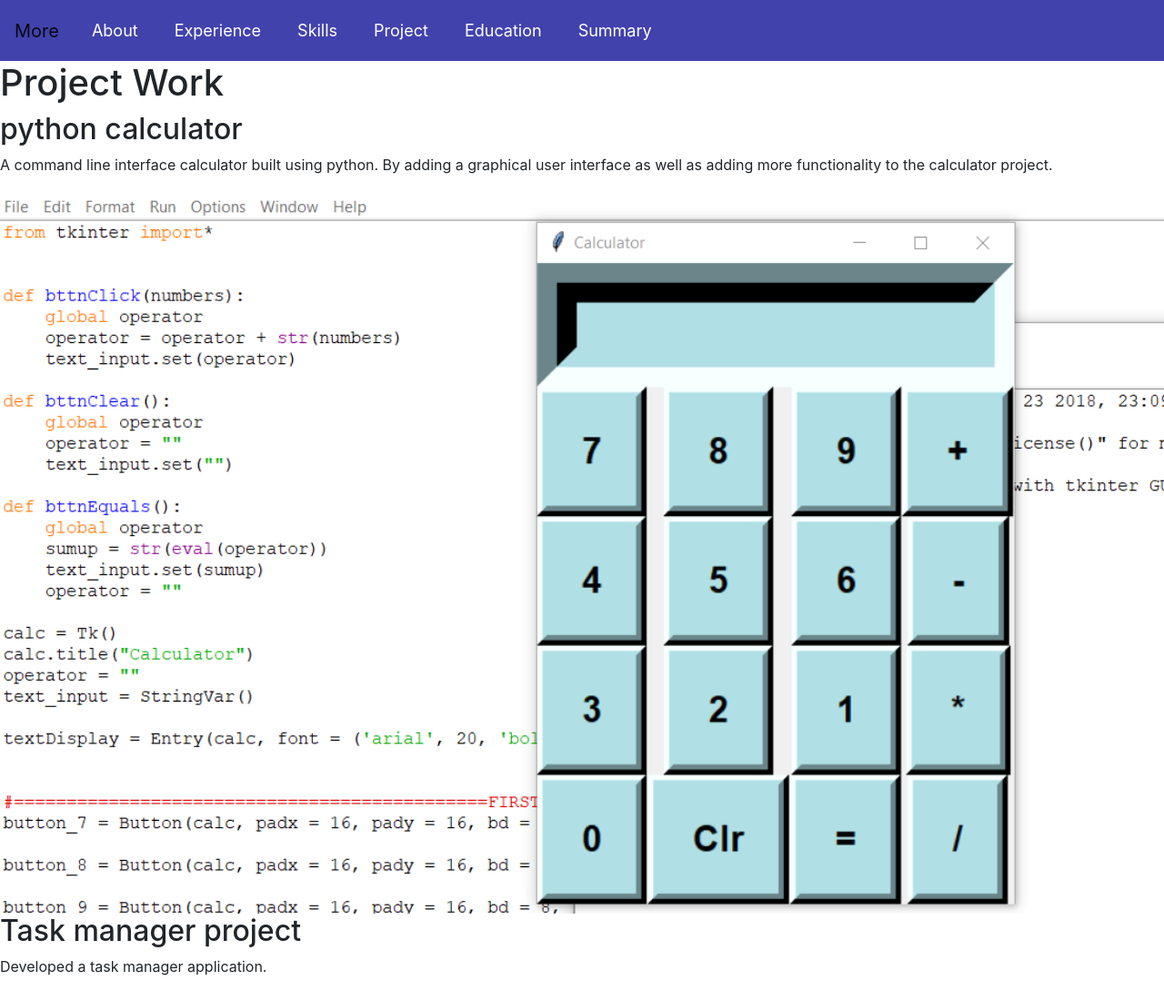
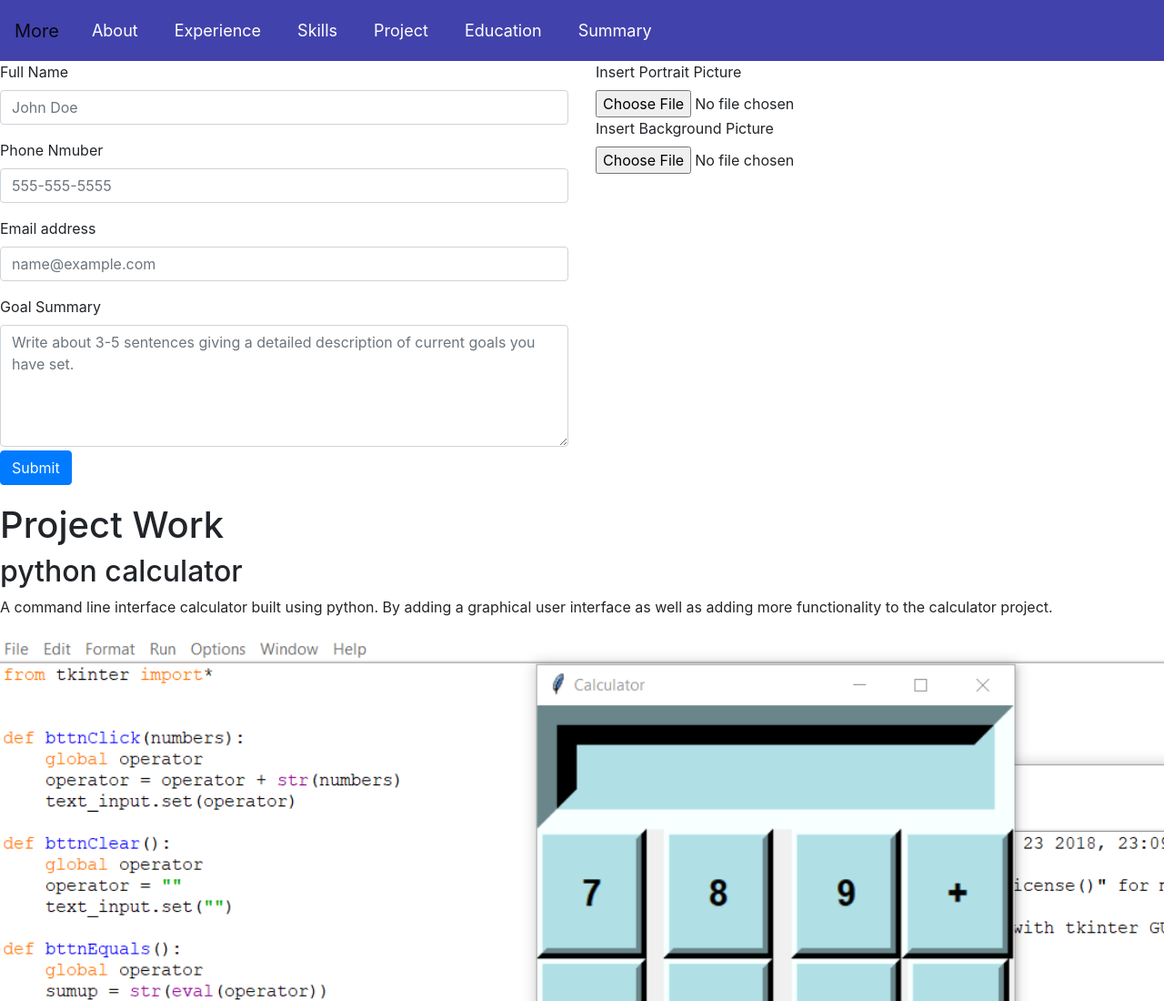
Before and after one commit to JalilSt/portfolio-temp, a plain HTML site: page index.html in a window 1280 px wide. Shown: the top 1100 px of the page at 91% size. Drawn offline with nearby package versions, Linux system fonts and the light colour scheme.

Commit message:
Above the fold

```diff
--- a/index.html
+++ b/index.html
@@ -40,6 +40,50 @@
 
       </div>
     </nav>
+
+        <div class="row" id="ATF">
+      <div class="col-6" id="info">
+        <form>
+          <div class="form-group">
+            <label for="exampleFormControlInput1">Full Name</label>
+            <input type="email" class="form-control" id="exampleFormControlInput1" placeholder="John Doe">
+           </div>
+            <div class="form-group">
+              <label for="exampleFormControlInput1">Phone Nmuber</label>
+              <input type="email" class="form-control" id="exampleFormControlInput1" placeholder="555-555-5555">
+            </div>
+          <div class="form-group">
+            <label for="exampleFormControlInput1">Email address</label>
+            <input type="email" class="form-control" id="exampleFormControlInput1" placeholder="name@example.com">
+          </div>
+          <div class="form-group">
+            <label for="Goal Summ">Goal Summary</label>
+            <textarea class="form-control" id="exampleFormControlTextarea1" placeholder="Write about 3-5 sentences giving a detailed description of current goals you have set." rows="5"></textarea>
+            <button type="submit" class="btn btn-primary my-1">Submit</button>
+          </div>
+        </form>
+      </div>
+      <div class="col-3" id="img-form">
+
+          <form>
+            <div class="igm-form">
+              <label for="exampleFormControlFile1">Insert Portrait Picture</label>
+              <input type="file" class="form-control-file" id="exampleFormControlFile1">
+            </div>
+          </form>
+          <form>
+            <div class="igm-form">
+              <label for="exampleFormControlFile1">Insert Background Picture</label>
+              <input type="file" class="form-control-file" id="exampleFormControlFile1">
+            </div>
+          </form>
+
+      </div>
+
+    </div>
+
+
+
         <div id="about"class="About">
 
 
```
